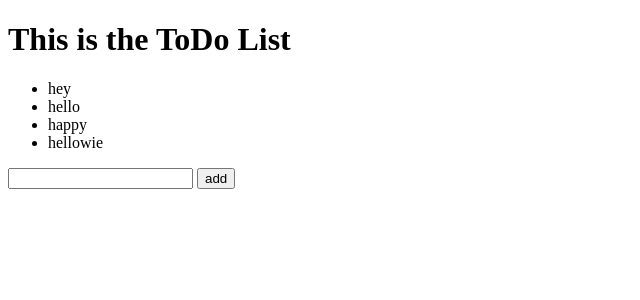
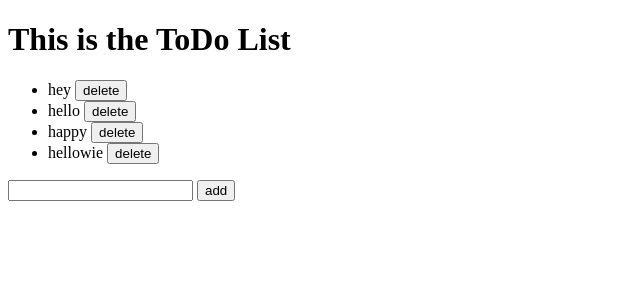
Before and after one commit to harsh-9in/Todo-App-Django, a Django app: page / in a window 1280 px wide. Shown: the top 300 px of the page, without its empty margins (0-640 px from the left). Run offline with Django 3.2, Linux system fonts and the light colour scheme; data comes from the database, SQL or seed files in the repository; both versions use the stored data as it was after the commit.

Commit message:
delete button added

```diff
--- a/home/views.py
+++ b/home/views.py
@@ -14,3 +14,9 @@ def add_todo(request):
     new_item=todo_item(content=c)
     new_item.save()
     return HttpResponseRedirect('/')
+
+
+def del_todo(request, todo_id):
+    item_delete=todo_item.objects.get(id=todo_id)
+    item_delete.delete()
+    return HttpResponseRedirect('/')
--- a/templates/home.html
+++ b/templates/home.html
@@ -11,8 +11,13 @@
         </h1>
         <ul>
             {% for todo_item in all_items %}
-            <li>
-                {{ todo_item.content }}
+            <li>{{ todo_item.content }}
+                <form action="/del_todo/{{todo_item.id}}/"
+                style="display: inline;"
+
+                method="POST"> {% csrf_token %}
+                    <input type="submit" value="delete"/>
+                </form>
             </li>
             {% endfor %}
         </ul>
--- a/todo/urls.py
+++ b/todo/urls.py
@@ -15,10 +15,11 @@ Including another URLconf
 """
 from django.contrib import admin
 from django.urls import path
-from home.views import todo_view,add_todo
+from home.views import todo_view,add_todo,del_todo
 
 urlpatterns = [
     path('admin/', admin.site.urls),
     path('',todo_view),
-    path('add_todo/',add_todo)
+    path('add_todo/',add_todo),
+    path('del_todo/<int:todo_id>/',del_todo),
 ]
```
Also changed, not shown: db.sqlite3.
